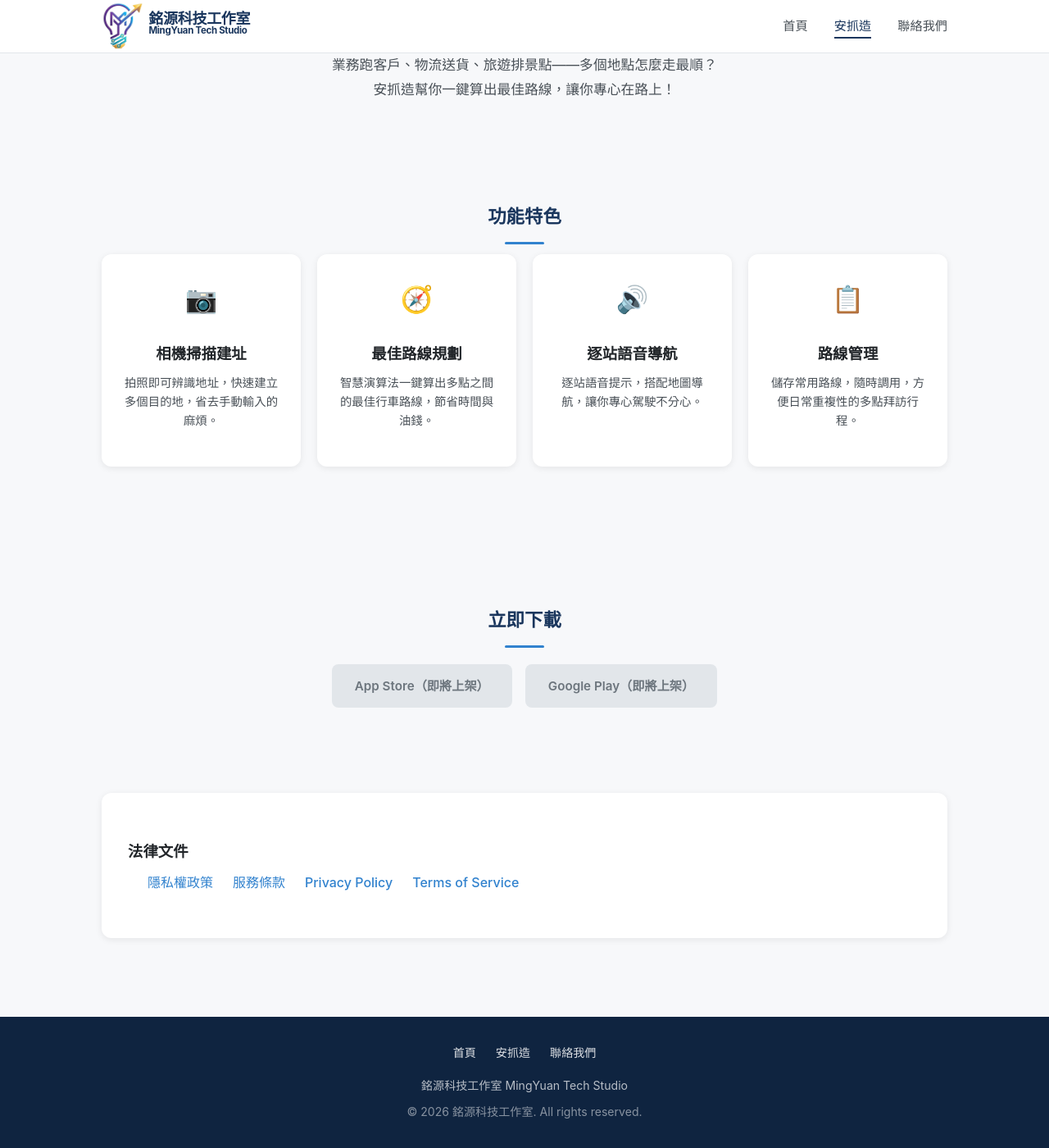
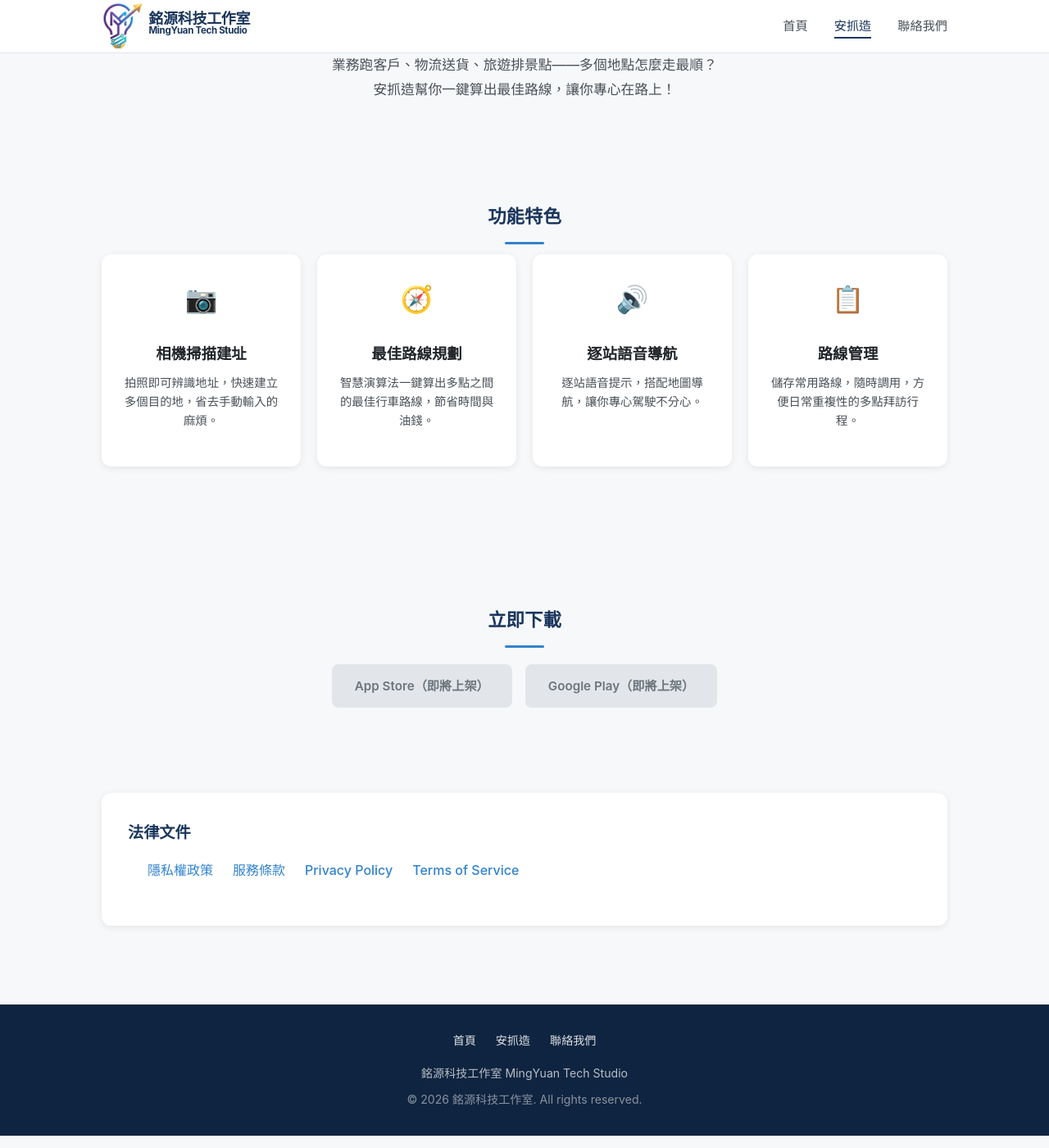
Before and after one commit to MingYuan-Tech/Apps, a Jekyll site: the page built from Antzua/index.md, in a window 1280 px wide and 1400 px high, scrolled down 322 px. Shown: the whole window at 82% size. Built offline with Jekyll 4.4.1, drawn with Linux system fonts in a browser that asks for light colours.

Commit message:
[調整] 將法律文件標題從 h3 調整為 h2 以改善結構

```diff
--- a/Antzua/index.md
+++ b/Antzua/index.md
@@ -49,7 +49,7 @@
 
 <section class="section">
   <div class="legal-links fade-in">
-    <h3>法律文件</h3>
+    <h2 class="legal-title">法律文件</h2>
     <ul>
       <li><a href="{{ '/Antzua/privacy' | relative_url }}">隱私權政策</a></li>
       <li><a href="{{ '/Antzua/terms' | relative_url }}">服務條款</a></li>
--- a/assets/css/style.css
+++ b/assets/css/style.css
@@ -432,7 +432,7 @@
   margin-top: 16px;
 }
 
-.legal-links h3 {
+.legal-links h2.legal-title {
   font-size: 1.2rem;
   font-weight: 700;
   color: var(--primary);
```
